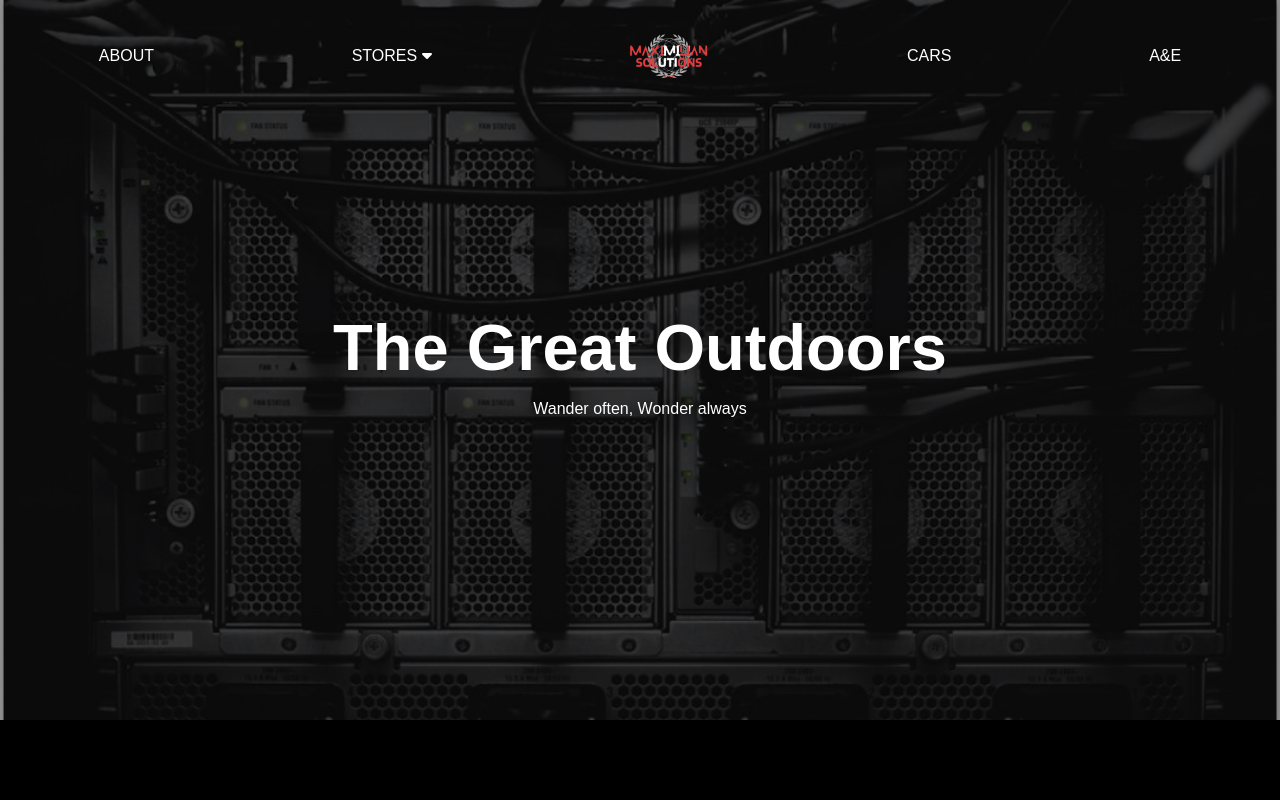
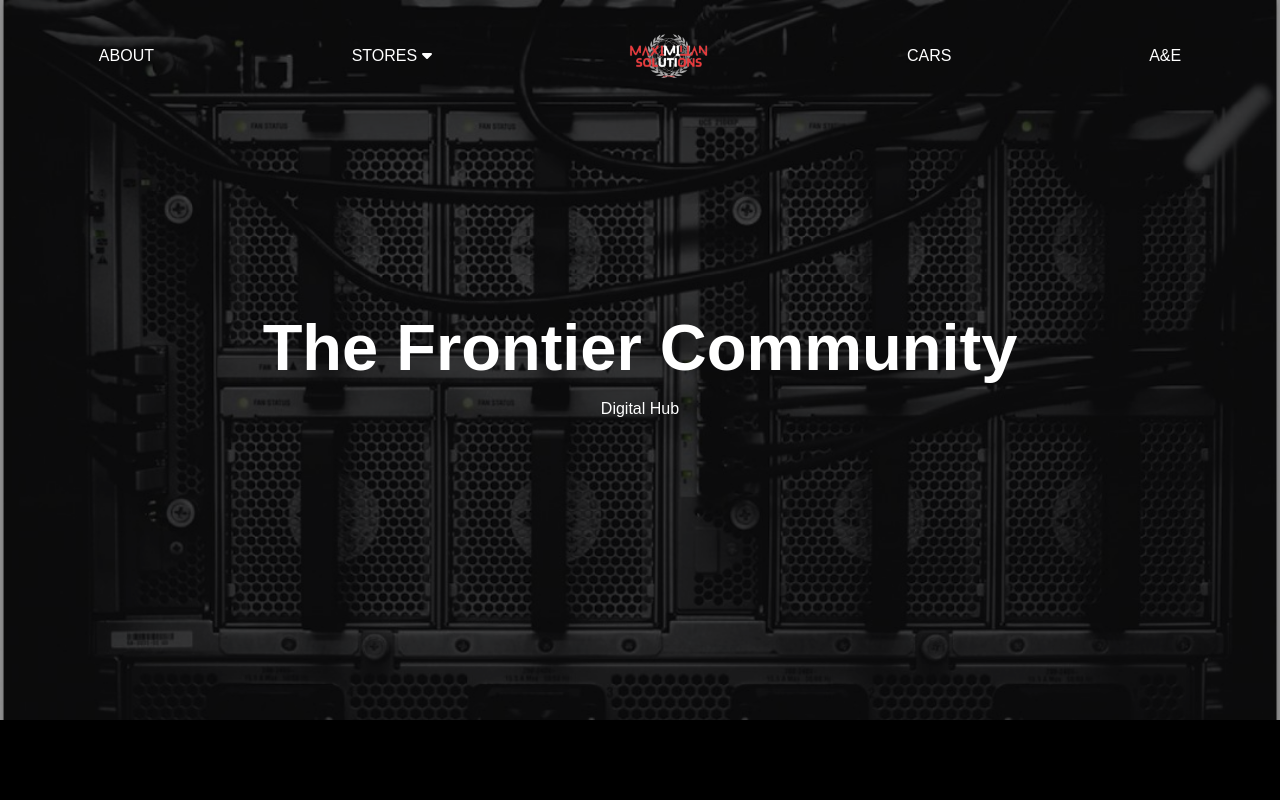
Before and after one commit to emdevelopa/maximillian, a React (Create React App) app: page / in a window 1280 px wide. Shown: the top 800 px of the page. Built offline with nearby package versions, Linux system fonts and the light colour scheme.

Commit message:
good commit

```diff
--- a/src/home.jsx
+++ b/src/home.jsx
@@ -92,8 +92,8 @@ export default function Home(props) {
         </nav>
         <div className="bg-[#00000071] text-white h-[90vh] flex justify-center items-center">
           <div className="flex flex-col items-center">
-            <h1 className="text-[65px] font-bold">The Great Outdoors</h1>
-            <p>Wander often, Wonder always</p>
+            <h1 className="text-[65px] font-bold">The Frontier Community</h1>
+            <p>Digital Hub</p>
           </div>
         </div>
       </div>
```
